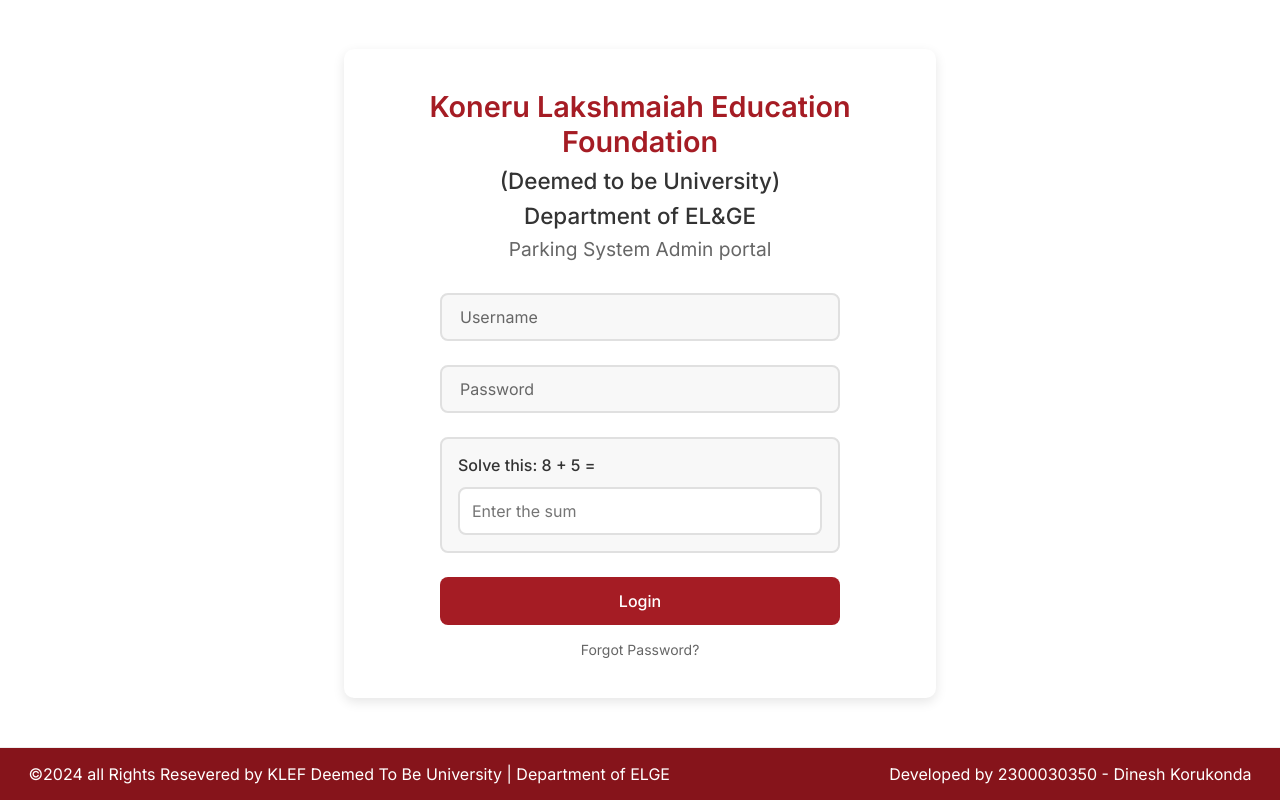
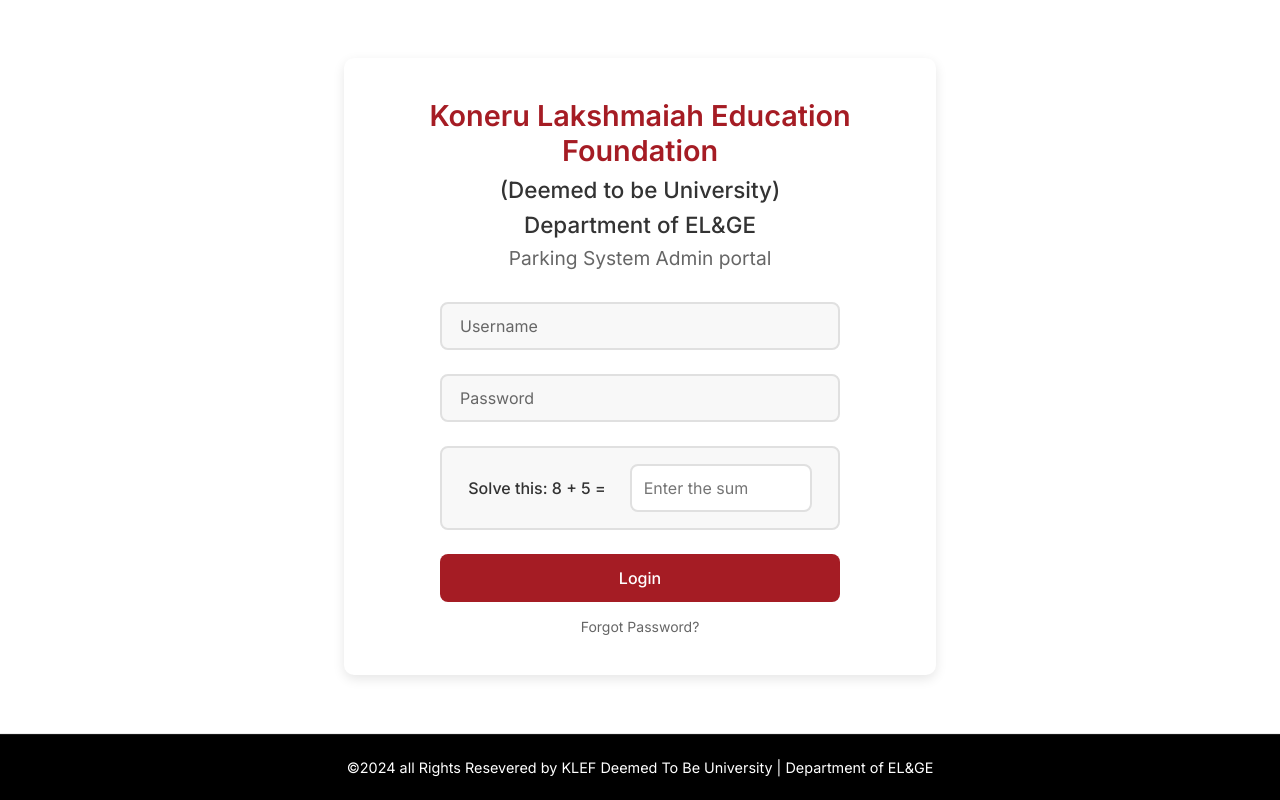
Before and after one commit to dinexh/parken, a Next.js app in the folder my-app/: page / in a window 1280 px wide. Built offline with nearby package versions, Linux system fonts and the light colour scheme.

Commit message:
added new features

```diff
--- /dev/null
+++ b/my-app/src/app/components/Providers.tsx
@@ -0,0 +1,7 @@
+"use client";
+
+import { Toaster } from "react-hot-toast";
+
+export function Providers() {
+  return <Toaster position="top-right" />;
+}
--- a/my-app/src/app/components/footer/footer.css
+++ b/my-app/src/app/components/footer/footer.css
@@ -1,20 +1,22 @@
 .footer-component{
     width: 100%;
-    background-color: #86141b;
-    color: white;
+    background-color: black;
+    color: #ffffff;
     display: flex;
     justify-content: center;
     align-items: center;
-    padding: 1rem;
+    padding: 1.5rem;
+    border-top: 1px solid rgba(255, 255, 255, 0.1);
 }
 .footer-component-in{
     width: 98%;
     display: flex;
-    justify-content: space-between;
+    justify-content: center;
     align-items: center;
 }
 .footer-component-in p{
-    font-size: 1rem;
+    font-size: 0.9rem;
     font-weight: 400;
-
+    margin: 0;
+    text-shadow: 1px 1px 2px rgba(0, 0, 0, 0.1);
 }
--- a/my-app/src/app/components/footer/footer.tsx
+++ b/my-app/src/app/components/footer/footer.tsx
@@ -8,8 +8,7 @@ export default function Footer() {
     return(
     <div className="footer-component">
         <div className="footer-component-in">
-            <p>&copy;{currentYear()} all Rights Resevered by KLEF Deemed To Be University | Department of ELGE</p>
-            <p>Developed by 2300030350 - Dinesh Korukonda</p>
+            <p>&copy;{currentYear()} all Rights Resevered by KLEF Deemed To Be University | Department of EL&GE</p>
         </div>
     </div>
     // </footer>
--- a/my-app/src/app/globals.css
+++ b/my-app/src/app/globals.css
@@ -116,16 +116,21 @@
   border-radius: 8px;
   margin-bottom: 1.5rem;
   border: 2px solid #e0e0e0;
+  display:flex;
+  justify-content: center;
+  align-items: center;
+  gap: 1.5rem;
 }
 
 .form-group-recaptive p {
-  margin-bottom: 0.75rem;
   font-weight: 500;
   color: #333;
+  align-items: center;
 }
 
+
 .form-group-recaptive input {
-  width: 100%;
+  width: 50%;
   padding: 0.75rem;
   border: 2px solid #e0e0e0;
   border-radius: 8px;
--- a/my-app/src/app/layout.tsx
+++ b/my-app/src/app/layout.tsx
@@ -1,5 +1,6 @@
 import type { Metadata } from "next";
 import { Inter } from "next/font/google";
+import { Providers } from "./components/Providers";
 import "./globals.css";
 
 const inter = Inter({
@@ -20,6 +21,7 @@ export default function RootLayout({
   return (
     <html lang="en">
       <body className={inter.variable}>
+        <Providers />
         {children}
       </body>
     </html>
--- a/my-app/src/app/page.tsx
+++ b/my-app/src/app/page.tsx
@@ -2,6 +2,7 @@
 
 import React, { useState, useEffect } from "react";
 import Footer from "./components/footer/footer";
+import { toast } from "react-hot-toast";
 
 export default function Home() {
   const [num1, setNum1] = useState(0);
@@ -18,9 +19,10 @@ export default function Home() {
     e.preventDefault();
     if (parseInt(captchaInput) === num1 + num2) {
       setErrorMessage("");
-      alert("Login Successful!");
+      toast.success("Login Successful!");
     } else {
       setErrorMessage("Incorrect Captcha. Try again.");
+      toast.error("Incorrect Captcha. Please try again.");
       setNum1(Math.floor(Math.random() * 10) + 1);
       setNum2(Math.floor(Math.random() * 10) + 1);
       setCaptchaInput("");
@@ -66,9 +68,6 @@ export default function Home() {
                 required
               />
             </div>
-            {errorMessage && (
-              <p style={{ color: "red", marginTop: "5px" }}>{errorMessage}</p>
-            )}
             <div className="form-group-login-button">
               <button type="submit">Login</button>
             </div>
```
